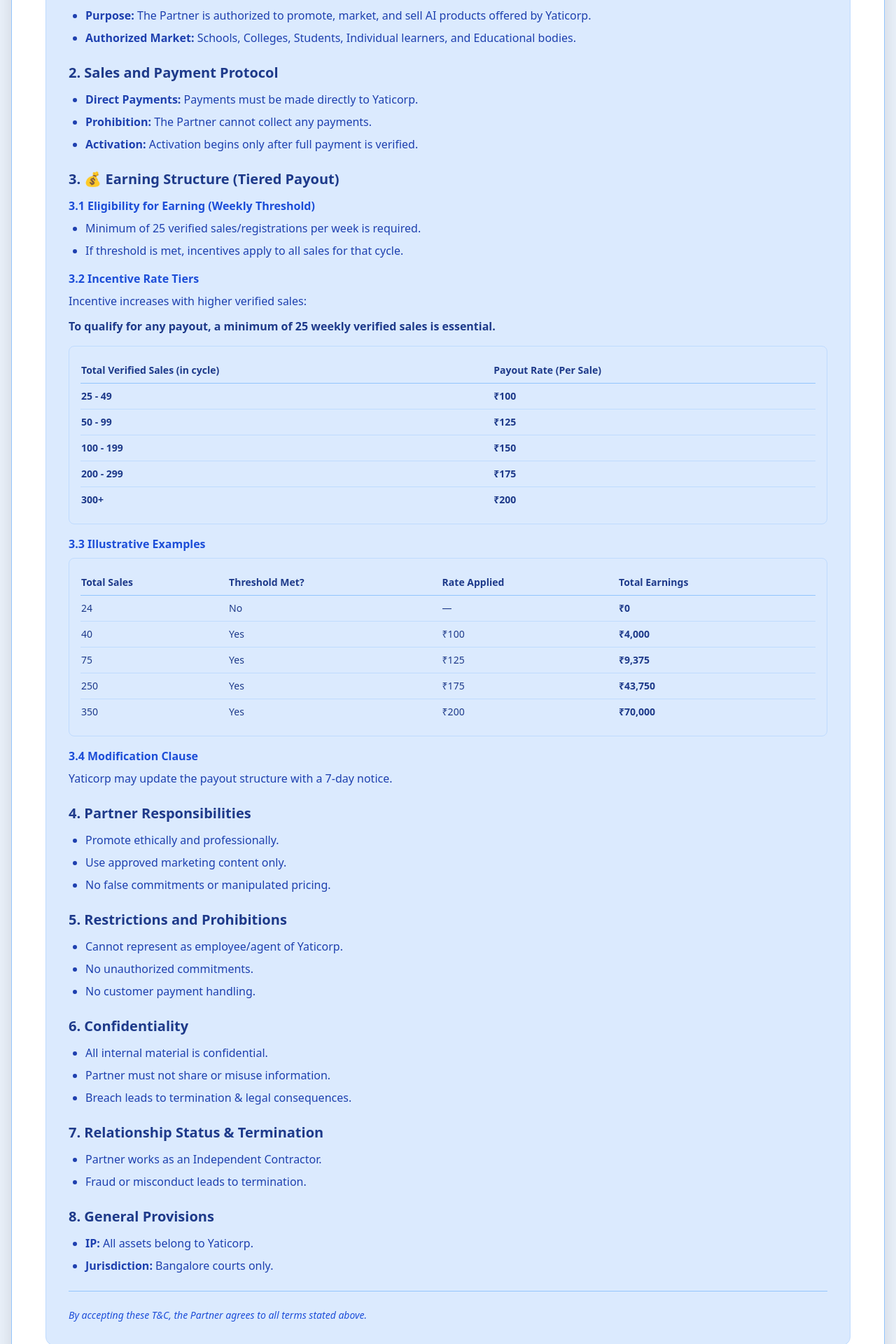
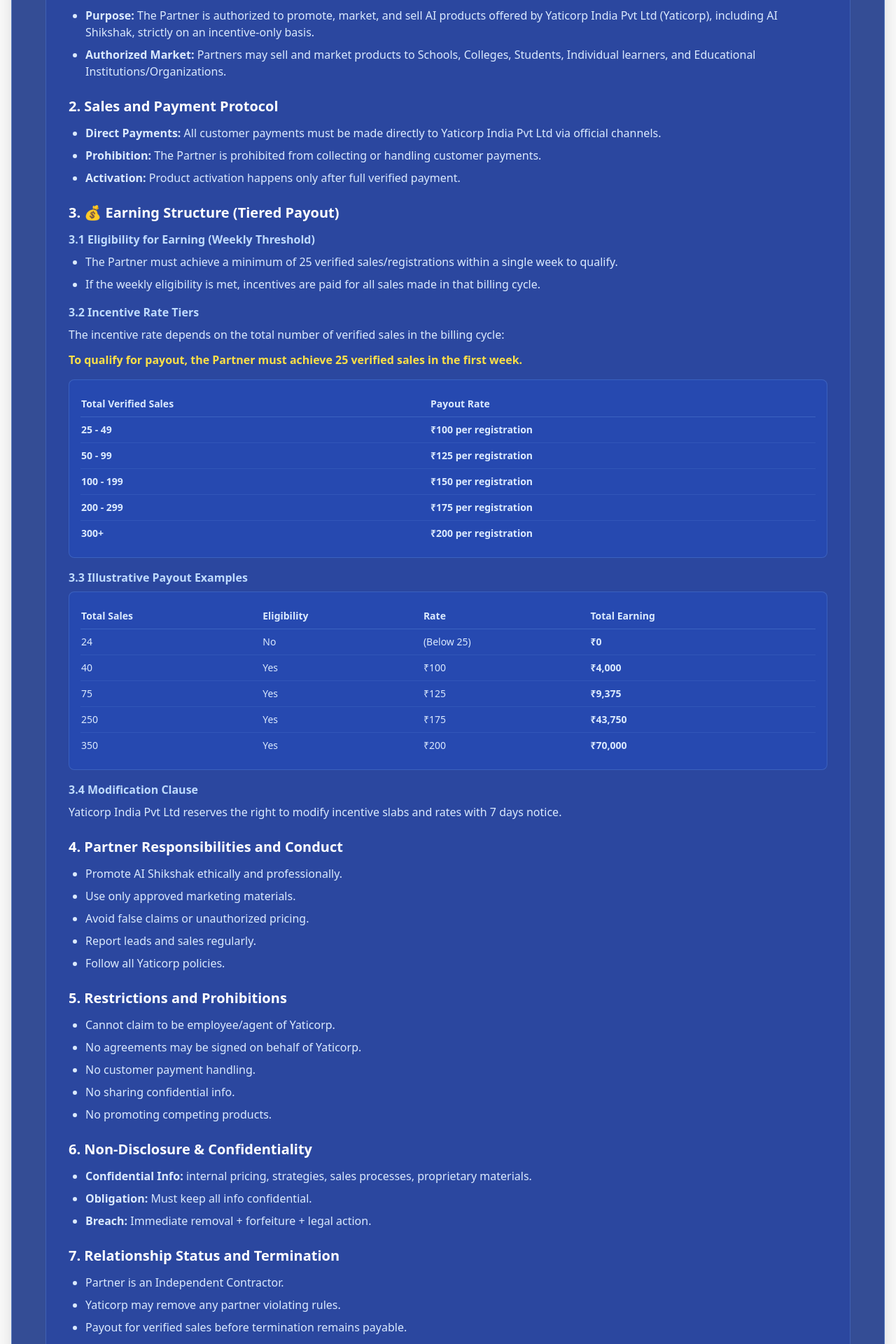
Before and after one commit to yaticorptech/AI-shikshak, a React (Vite) app: page /agreement in a window 1280 px wide. Shown: the part 440-2360 px from the top of the page at 70% size. Built offline with nearby package versions, Linux system fonts and the light colour scheme; no server answers.

Commit message:
Update AgreementPage.jsx

```diff
--- a/src/pages/AgreementPage.jsx
+++ b/src/pages/AgreementPage.jsx
@@ -2,69 +2,6 @@
 
 export default function AgreementPage() {
   const [faqOpen, setFaqOpen] = useState(null);
-
-  const faqs = [
-    {
-      q: "Who can become a AI Shikshak Partner?",
-      a: "Anyone interested in promoting AI Shikshak—students, teachers, professionals, freelancers, or business owners—can join the program.",
-    },
-    {
-      q: "Do I need to invest or pay anything to join?",
-      a: "No. Joining the Partner Program is completely free. There are no registration or membership fees.",
-    },
-    {
-      q: "How much commission can I earn?",
-      a: "You earn based on tiered slabs after completing the required minimum (see Terms). Commission is paid only when eligibility thresholds are met.",
-    },
-    {
-      q: "Is there a limit to how many sales I can make?",
-      a: "No. There is no upper limit. You can earn unlimited commission based on your performance.",
-    },
-    {
-      q: "How and when will I receive my commission?",
-      a: "Commission is settled in 10 days. Payment is sent directly to your bank account provided in your Partner Form.",
-    },
-    {
-      q: "Can I collect money directly from customers?",
-      a: "No. All payments must go directly to the Company’s account through official channels. Partners cannot hold customer payments.",
-    },
-    {
-      q: "Will I get marketing materials or training?",
-      a: "Yes. Partners receive digital flyers, sales scripts, social media content and basic product training provided by Yaticorp’s official team.",
-    },
-    {
-      q: "Can I give customers discounts or offers?",
-      a: "No. Partners must follow official pricing only. Unauthorized discounts will lead to termination of partnership.",
-    },
-    {
-      q: "Can I sell in any city or state?",
-      a: "Yes. You are free to sell anywhere in India, online or offline.",
-    },
-    {
-      q: "What happens if I fail to meet the minimum sales requirement in a month?",
-      a: "You will not be eligible for commission for that month, but you can continue selling next month and qualify again.",
-    },
-    {
-      q: "Will Yaticorp provide leads?",
-      a: "Leads may or may not be provided. Partners are primarily responsible for sourcing their own prospects.",
-    },
-    {
-      q: "Can I represent myself as a Channel Partner of Yaticorp?",
-      a: "Yes. You are an Independent Partner, not an employee, agent, or representative of the company.",
-    },
-    {
-      q: "What if a customer wants a demo or more information?",
-      a: "You may share approved videos, presentations, or contact details of the support team. Do not create your own pricing or promotional content.",
-    },
-    {
-      q: "Can I promote other companies or AI products?",
-      a: "No. Partners cannot work with competing products during active participation.",
-    },
-    {
-      q: "How do I exit the Partner Program?",
-      a: "You can exit anytime by informing the team. All confidential materials must be deleted, and outstanding commissions (for verified sales) will be settled.",
-    },
-  ];
 
   const tiers = [
     { range: "25 - 49", rate: "₹100 per registration" },
@@ -75,184 +12,202 @@
   ];
 
   return (
-    <div className="w-full bg-blue-50 py-10 px-4 mt-10">
-      <section className="bg-white border border-blue-300 xl:rounded-2xl shadow-2xl max-w-7xl w-full p-8 sm:p-12 mx-auto mb-20">
-        <h2 className="text-3xl sm:text-4xl font-bold text-center mb-6 text-blue-900">
-          <span className="text-blue-600">Terms & Conditions</span>
+    <section className="bg-white py-10 px-4 mt-10">
+      <div className="bg-blue-900/90 backdrop-blur-md border border-blue-300/40 xl:rounded-2xl shadow-2xl max-w-7xl w-full p-8 sm:p-12 mx-auto mb-20">
+        <h2 className="text-3xl sm:text-4xl font-bold text-center mb-6 text-white">
+          <span className="text-blue-300">Terms & Conditions</span>
         </h2>
 
-        <p className="text-center text-blue-700 mb-12 text-base sm:text-lg">
-          Yaticorp India Pvt Ltd -- AI Shikshak Partner Program
+        <p className="text-center text-blue-100 mb-12 text-base sm:text-lg">
+          Yaticorp India Pvt Ltd — AI Shikshak Partner Program
         </p>
 
-        <div className="bg-blue-100 border border-blue-200 rounded-xl p-6 sm:p-8 space-y-6 text-blue-900 text-sm sm:text-base leading-relaxed">
+        <div className="bg-blue-800/40 border border-blue-300/20 rounded-xl p-6 sm:p-8 space-y-6 text-blue-100 text-sm sm:text-base leading-relaxed">
           <div>
-            <p className="font-semibold text-blue-700 text-lg mb-4">
-              Yaticorp India Pvt Ltd -- AI Shikshak Partner Program
+            <p className="font-semibold text-blue-200 text-lg mb-4">
+              Yaticorp India Pvt Ltd — AI Shikshak Partner Program
             </p>
-            <p className="text-sm text-blue-600 mb-6">
+            <p className="text-sm text-blue-200/80 mb-6">
               These Terms and Conditions ("T&C") govern the role,
               responsibilities, and incentive structure for any individual or
               entity ("Partner") who participates in the Yaticorp Business
-              Development Partner Program.
+              Development Partner Program. By accepting these T&C, the Partner
+              acknowledges and agrees to abide by all rules and stipulations
+              detailed below.
             </p>
           </div>
 
-          <div className="space-y-6">
+          {/* SECTION 1 */}
           <div>
-              <h3 className="font-bold text-blue-900 text-xl mb-3">
+            <h3 className="font-bold text-white text-xl mb-3">
               1. Role and Authorization
             </h3>
-              <ul className="list-disc pl-6 space-y-2 text-blue-800">
+            <ul className="list-disc pl-6 space-y-2">
               <li>
                 <span className="font-semibold">Purpose:</span> The Partner is
                 authorized to promote, market, and sell AI products offered by
-                  Yaticorp.
+                Yaticorp India Pvt Ltd (Yaticorp), including AI Shikshak,
+                strictly on an incentive-only basis.
               </li>
               <li>
                 <span className="font-semibold">Authorized Market:</span>{" "}
-                  Schools, Colleges, Students, Individual learners, and
-                  Educational bodies.
+                Partners may sell and market products to Schools, Colleges,
+                Students, Individual learners, and Educational
+                Institutions/Organizations.
               </li>
             </ul>
           </div>
 
+          {/* SECTION 2 */}
           <div>
-              <h3 className="font-bold text-blue-900 text-xl mb-3">
+            <h3 className="font-bold text-white text-xl mb-3">
               2. Sales and Payment Protocol
             </h3>
-              <ul className="list-disc pl-6 space-y-2 text-blue-800">
+            <ul className="list-disc pl-6 space-y-2">
               <li>
-                  <span className="font-semibold">Direct Payments:</span>{" "}
-                  Payments must be made directly to Yaticorp.
+                <span className="font-semibold">Direct Payments:</span> All
+                customer payments must be made directly to Yaticorp India Pvt
+                Ltd via official channels.
               </li>
               <li>
-                  <span className="font-semibold">Prohibition:</span> The
-                  Partner cannot collect any payments.
+                <span className="font-semibold">Prohibition:</span> The Partner
+                is prohibited from collecting or handling customer payments.
               </li>
               <li>
-                  <span className="font-semibold">Activation:</span> Activation
-                  begins only after full payment is verified.
+                <span className="font-semibold">Activation:</span> Product
+                activation happens only after full verified payment.
               </li>
             </ul>
           </div>
 
+          {/* SECTION 3 */}
           <div>
-              <h3 className="font-bold text-blue-900 text-xl mb-3">
+            <h3 className="font-bold text-white text-xl mb-3">
               3. 💰 Earning Structure (Tiered Payout)
             </h3>
 
+            {/* 3.1 */}
             <div className="mb-4">
-                <h4 className="font-semibold text-blue-700 mb-2">
+              <h4 className="font-semibold text-blue-200 mb-2">
                 3.1 Eligibility for Earning (Weekly Threshold)
               </h4>
-                <ul className="list-disc pl-6 space-y-2 text-blue-800">
+              <ul className="list-disc pl-6 space-y-2">
                 <li>
-                    Minimum of 25 verified sales/registrations per week is
-                    required.
+                  The Partner must achieve a minimum of 25 verified
+                  sales/registrations within a single week to qualify.
                 </li>
                 <li>
-                    If threshold is met, incentives apply to all sales for that
-                    cycle.
+                  If the weekly eligibility is met, incentives are paid for all
+                  sales made in that billing cycle.
                 </li>
               </ul>
             </div>
 
+            {/* 3.2 */}
             <div className="mb-4">
-                <h4 className="font-semibold text-blue-700 mb-2">
+              <h4 className="font-semibold text-blue-200 mb-2">
                 3.2 Incentive Rate Tiers
               </h4>
-
-                <p className="mb-3 text-blue-800">
-                  Incentive increases with higher verified sales:
+              <p className="mb-3">
+                The incentive rate depends on the total number of verified sales
+                in the billing cycle:
               </p>
 
-                <p className="font-semibold text-blue-900 mb-4">
-                  To qualify for any payout, a minimum of 25 weekly verified
-                  sales is essential.
+              <p className="font-semibold text-yellow-300 mb-4">
+                To qualify for payout, the Partner must achieve 25 verified
+                sales in the first week.
               </p>
 
-                <div className="bg-blue-100 border border-blue-200 rounded-lg p-4 mb-4">
-                  <table className="w-full text-sm text-blue-900">
+              <div className="bg-blue-700/30 border border-blue-300/20 rounded-lg p-4 mb-4">
+                <table className="w-full text-sm">
                   <thead>
-                      <tr className="border-b border-blue-300">
+                    <tr className="border-b border-blue-300/20">
                       <th className="py-2 text-left font-semibold">
-                          Total Verified Sales (in cycle)
+                        Total Verified Sales
                       </th>
                       <th className="py-2 text-left font-semibold">
-                          Payout Rate (Per Sale)
+                        Payout Rate
                       </th>
                     </tr>
                   </thead>
                   <tbody>
-                      <tr className="border-b border-blue-200">
+                    <tr className="border-b border-blue-300/10">
                       <td className="py-2 font-semibold">25 - 49</td>
-                        <td className="py-2 font-semibold">₹100</td>
+                      <td className="py-2 font-semibold">
+                        ₹100 per registration
+                      </td>
                     </tr>
-                      <tr className="border-b border-blue-200">
+                    <tr className="border-b border-blue-300/10">
                       <td className="py-2 font-semibold">50 - 99</td>
-                        <td className="py-2 font-semibold">₹125</td>
+                      <td className="py-2 font-semibold">
+                        ₹125 per registration
+                      </td>
                     </tr>
-                      <tr className="border-b border-blue-200">
+                    <tr className="border-b border-blue-300/10">
                       <td className="py-2 font-semibold">100 - 199</td>
-                        <td className="py-2 font-semibold">₹150</td>
+                      <td className="py-2 font-semibold">
+                        ₹150 per registration
+                      </td>
                     </tr>
-                      <tr className="border-b border-blue-200">
+                    <tr className="border-b border-blue-300/10">
                       <td className="py-2 font-semibold">200 - 299</td>
-                        <td className="py-2 font-semibold">₹175</td>
+                      <td className="py-2 font-semibold">
+                        ₹175 per registration
+                      </td>
                     </tr>
                     <tr>
                       <td className="py-2 font-semibold">300+</td>
-                        <td className="py-2 font-semibold">₹200</td>
+                      <td className="py-2 font-semibold">
+                        ₹200 per registration
+                      </td>
                     </tr>
                   </tbody>
                 </table>
               </div>
             </div>
 
+            {/* 3.3 */}
             <div className="mb-4">
-                <h4 className="font-semibold text-blue-700 mb-2">
-                  3.3 Illustrative Examples
+              <h4 className="font-semibold text-blue-200 mb-2">
+                3.3 Illustrative Payout Examples
               </h4>
 
-                <div className="bg-blue-100 border border-blue-200 rounded-lg p-4">
-                  <table className="w-full text-xs sm:text-sm text-blue-900">
+              <div className="bg-blue-700/30 border border-blue-300/20 rounded-lg p-4">
+                <table className="w-full text-xs sm:text-sm">
                   <thead>
-                      <tr className="border-b border-blue-300">
+                    <tr className="border-b border-blue-300/20">
                       <th className="py-2 text-left font-semibold">
                         Total Sales
                       </th>
                       <th className="py-2 text-left font-semibold">
-                          Threshold Met?
+                        Eligibility
                       </th>
+                      <th className="py-2 text-left font-semibold">Rate</th>
                       <th className="py-2 text-left font-semibold">
-                          Rate Applied
-                        </th>
-                        <th className="py-2 text-left font-semibold">
-                          Total Earnings
+                        Total Earning
                       </th>
                     </tr>
                   </thead>
                   <tbody>
-                      <tr className="border-b border-blue-200">
+                    <tr className="border-b border-blue-300/10">
                       <td className="py-2">24</td>
                       <td className="py-2">No</td>
-                        <td className="py-2">—</td>
+                      <td className="py-2">(Below 25)</td>
                       <td className="py-2 font-semibold">₹0</td>
                     </tr>
-                      <tr className="border-b border-blue-200">
+                    <tr className="border-b border-blue-300/10">
                       <td className="py-2">40</td>
                       <td className="py-2">Yes</td>
                       <td className="py-2">₹100</td>
                       <td className="py-2 font-semibold">₹4,000</td>
                     </tr>
-                      <tr className="border-b border-blue-200">
+                    <tr className="border-b border-blue-300/10">
                       <td className="py-2">75</td>
                       <td className="py-2">Yes</td>
                       <td className="py-2">₹125</td>
                       <td className="py-2 font-semibold">₹9,375</td>
                     </tr>
-                      <tr className="border-b border-blue-200">
+                    <tr className="border-b border-blue-300/10">
                       <td className="py-2">250</td>
                       <td className="py-2">Yes</td>
                       <td className="py-2">₹175</td>
@@ -269,84 +224,107 @@
               </div>
             </div>
 
+            {/* 3.4 */}
             <div>
-                <h4 className="font-semibold text-blue-700 mb-2">
+              <h4 className="font-semibold text-blue-200 mb-2">
                 3.4 Modification Clause
               </h4>
-                <p className="text-blue-800">
-                  Yaticorp may update the payout structure with a 7-day notice.
+              <p>
+                Yaticorp India Pvt Ltd reserves the right to modify incentive
+                slabs and rates with 7 days notice.
               </p>
             </div>
           </div>
 
+          {/* SECTION 4 */}
           <div>
-              <h3 className="font-bold text-blue-900 text-xl mb-3">
-                4. Partner Responsibilities
+            <h3 className="font-bold text-white text-xl mb-3">
+              4. Partner Responsibilities and Conduct
             </h3>
-              <ul className="list-disc pl-6 space-y-2 text-blue-800">
-                <li>Promote ethically and professionally.</li>
-                <li>Use approved marketing content only.</li>
-                <li>No false commitments or manipulated pricing.</li>
+            <ul className="list-disc pl-6 space-y-2">
+              <li>Promote AI Shikshak ethically and professionally.</li>
+              <li>Use only approved marketing materials.</li>
+              <li>Avoid false claims or unauthorized pricing.</li>
+              <li>Report leads and sales regularly.</li>
+              <li>Follow all Yaticorp policies.</li>
             </ul>
           </div>
 
+          {/* SECTION 5 */}
           <div>
-              <h3 className="font-bold text-blue-900 text-xl mb-3">
+            <h3 className="font-bold text-white text-xl mb-3">
               5. Restrictions and Prohibitions
             </h3>
-              <ul className="list-disc pl-6 space-y-2 text-blue-800">
-                <li>Cannot represent as employee/agent of Yaticorp.</li>
-                <li>No unauthorized commitments.</li>
+            <ul className="list-disc pl-6 space-y-2">
+              <li>Cannot claim to be employee/agent of Yaticorp.</li>
+              <li>No agreements may be signed on behalf of Yaticorp.</li>
               <li>No customer payment handling.</li>
+              <li>No sharing confidential info.</li>
+              <li>No promoting competing products.</li>
             </ul>
           </div>
 
+          {/* SECTION 6 */}
           <div>
-              <h3 className="font-bold text-blue-900 text-xl mb-3">
-                6. Confidentiality
+            <h3 className="font-bold text-white text-xl mb-3">
+              6. Non-Disclosure & Confidentiality
             </h3>
-              <ul className="list-disc pl-6 space-y-2 text-blue-800">
-                <li>All internal material is confidential.</li>
-                <li>Partner must not share or misuse information.</li>
-                <li>Breach leads to termination & legal consequences.</li>
+            <ul className="list-disc pl-6 space-y-2">
+              <li>
+                <span className="font-semibold">Confidential Info:</span>{" "}
+                internal pricing, strategies, sales processes, proprietary
+                materials.
+              </li>
+              <li>
+                <span className="font-semibold">Obligation:</span> Must keep all
+                info confidential.
+              </li>
+              <li>
+                <span className="font-semibold">Breach:</span> Immediate removal
+                + forfeiture + legal action.
+              </li>
             </ul>
           </div>
 
+          {/* SECTION 7 */}
           <div>
-              <h3 className="font-bold text-blue-900 text-xl mb-3">
-                7. Relationship Status & Termination
+            <h3 className="font-bold text-white text-xl mb-3">
+              7. Relationship Status and Termination
             </h3>
-              <ul className="list-disc pl-6 space-y-2 text-blue-800">
-                <li>Partner works as an Independent Contractor.</li>
-                <li>Fraud or misconduct leads to termination.</li>
+            <ul className="list-disc pl-6 space-y-2">
+              <li>Partner is an Independent Contractor.</li>
+              <li>Yaticorp may remove any partner violating rules.</li>
+              <li>
+                Payout for verified sales before termination remains payable.
+              </li>
             </ul>
           </div>
 
+          {/* SECTION 8 */}
           <div>
-              <h3 className="font-bold text-blue-900 text-xl mb-3">
+            <h3 className="font-bold text-white text-xl mb-3">
               8. General Provisions
             </h3>
-              <ul className="list-disc pl-6 space-y-2 text-blue-800">
+            <ul className="list-disc pl-6 space-y-2">
               <li>
-                  <span className="font-semibold">IP:</span> All assets belong
-                  to Yaticorp.
+                <span className="font-semibold">Intellectual Property:</span>{" "}
+                All branding belongs to Yaticorp.
               </li>
               <li>
                 <span className="font-semibold">Jurisdiction:</span> Bangalore
-                  courts only.
+                courts have exclusive authority.
               </li>
             </ul>
           </div>
-          </div>
 
-          <div className="mt-8 pt-6 border-t border-blue-300">
-            <p className="text-sm text-blue-700 italic">
-              By accepting these T&C, the Partner agrees to all terms stated
+          <div className="mt-8 pt-6 border-t border-blue-300/20">
+            <p className="text-sm text-blue-100/80 italic">
+              By accepting these T&C, the Partner agrees to abide by all rules
               above.
             </p>
           </div>
         </div>
+      </div>
     </section>
-    </div>
   );
 }
```
Lines whose indentation alone changed are shown as unchanged.
